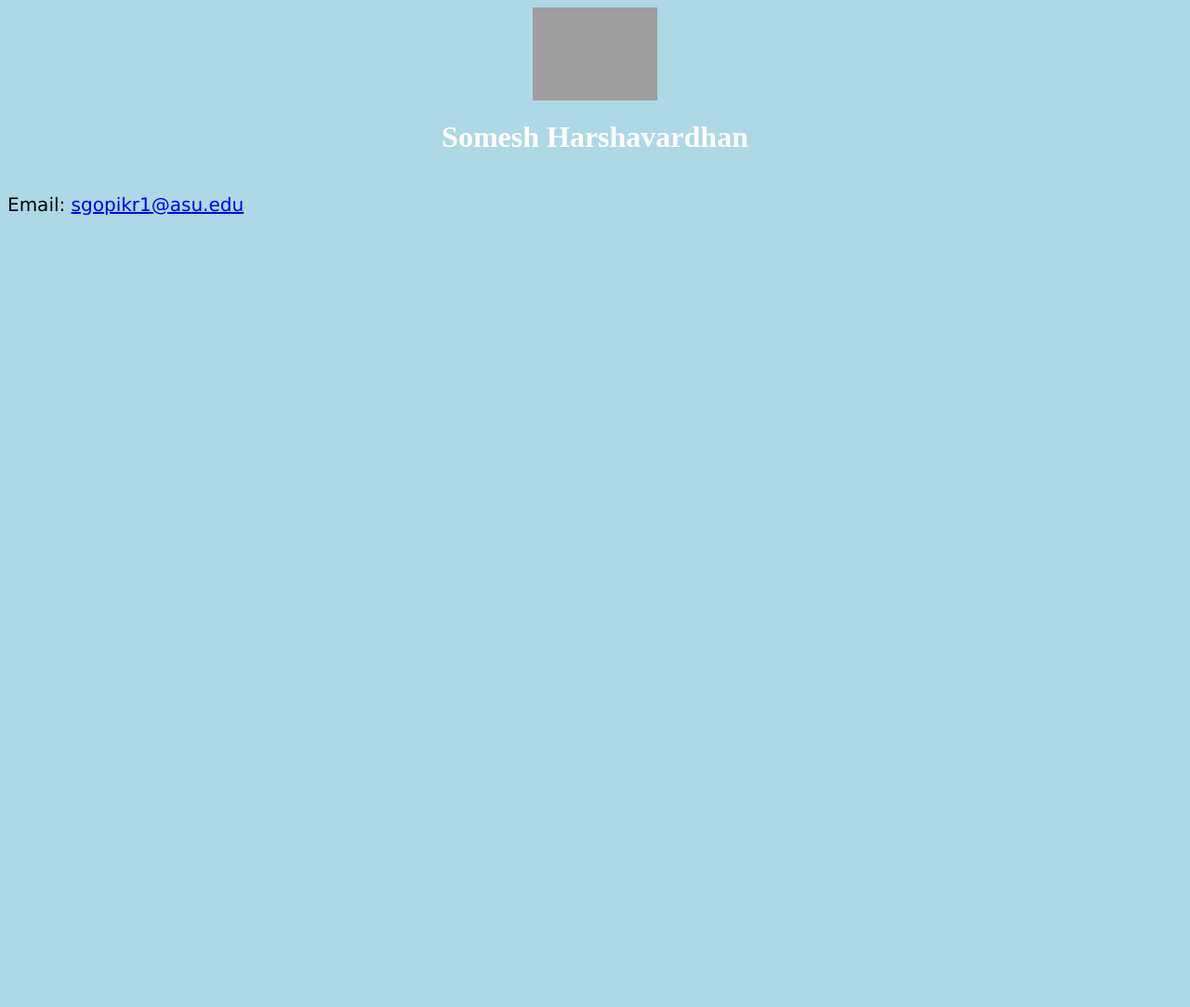
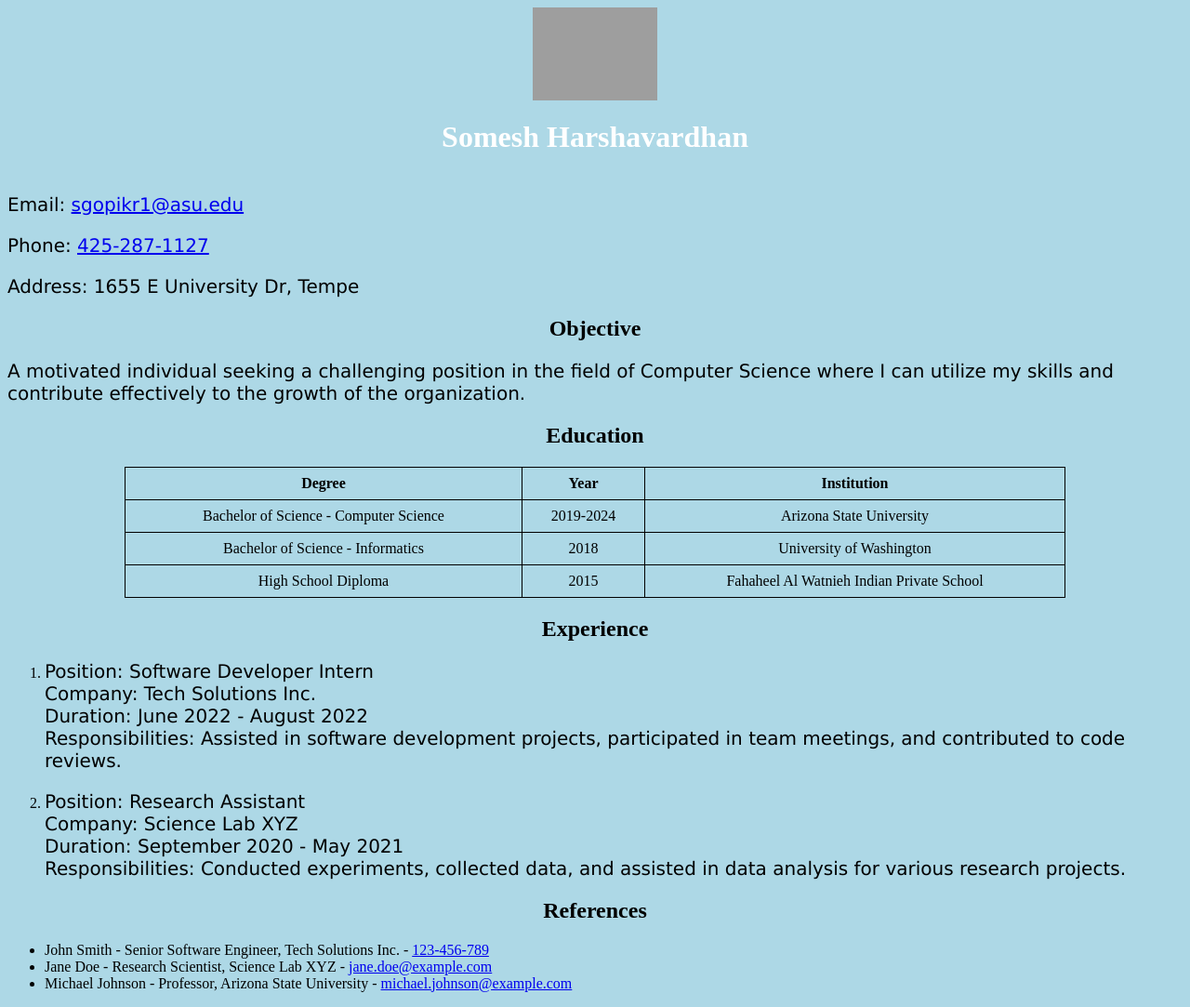
Before and after one commit to somesh97/AME220Spring2024, a plain HTML site: page Assignment 2/A2.html in a window 1280 px wide. Shown: the whole page at 93% size. Before the commit the page ends 800 px from the top, so only its background shows below. Drawn offline with Linux system fonts and the light colour scheme; grey boxes are pictures that could not be loaded.

Commit message:
Update A2.html

```diff
--- a/Assignment 2/A2.html
+++ b/Assignment 2/A2.html
@@ -59,4 +59,65 @@
     </div>
 
     <div class="contact-info">
-        <p>Email: <a href="mailto:sgopikr1@asu.edu">sgopikr1@asu.edu
+        <p>Email: <a href="mailto:sgopikr1@asu.edu">sgopikr1@asu.edu</a></p>
+        <p>Phone: <a href="tel:+14252871127">425-287-1127</a></p>
+        <p>Address: 1655 E University Dr, Tempe</p>
+    </div>
+
+    <h2>Objective</h2>
+    <p>A motivated individual seeking a challenging position in the field of Computer Science where I can utilize my skills and contribute effectively to the growth of the organization.</p>
+
+    <h2>Education</h2>
+    <table>
+        <tr>
+            <th>Degree</th>
+            <th>Year</th>
+            <th>Institution</th>
+        </tr>
+        <tr>
+            <td>Bachelor of Science - Computer Science</td>
+            <td>2019-2024</td>
+            <td>Arizona State University</td>
+        </tr>
+        <tr>
+            <td>Bachelor of Science - Informatics</td>
+            <td>2018</td>
+            <td>University of Washington</td>
+        </tr>
+        <tr>
+            <td>High School Diploma</td>
+            <td>2015</td>
+            <td>Fahaheel Al Watnieh Indian Private School</td>
+        </tr>
+    </table>
+
+    <h2>Experience</h2>
+    <ol>
+        <li>
+            <p>
+                Position: Software Developer Intern<br>
+                Company: Tech Solutions Inc.<br>
+                Duration: June 2022 - August 2022<br>
+                Responsibilities: Assisted in software development projects, participated in team meetings, and contributed to code reviews.
+            </p>
+        </li>
+        <li>
+            <p>
+                Position: Research Assistant<br>
+                Company: Science Lab XYZ<br>
+                Duration: September 2020 - May 2021<br>
+                Responsibilities: Conducted experiments, collected data, and assisted in data analysis for various research projects.
+            </p>
+        </li>
+    </ol>
+
+    <h2>References</h2>
+    <ul class="references">
+        <li>John Smith - Senior Software Engineer, Tech Solutions Inc. - <a href="tel:+1234567890">123-456-789</a></li>
+        <li>Jane Doe - Research Scientist, Science Lab XYZ - <a href="mailto:jane.doe@example.com">jane.doe@example.com</a></li>
+        <li>Michael Johnson - Professor, Arizona State University - <a href="mailto:michael.johnson@example.com">michael.johnson@example.com</a></li>
+    </ul>
+
+</body>
+
+</html>
```
